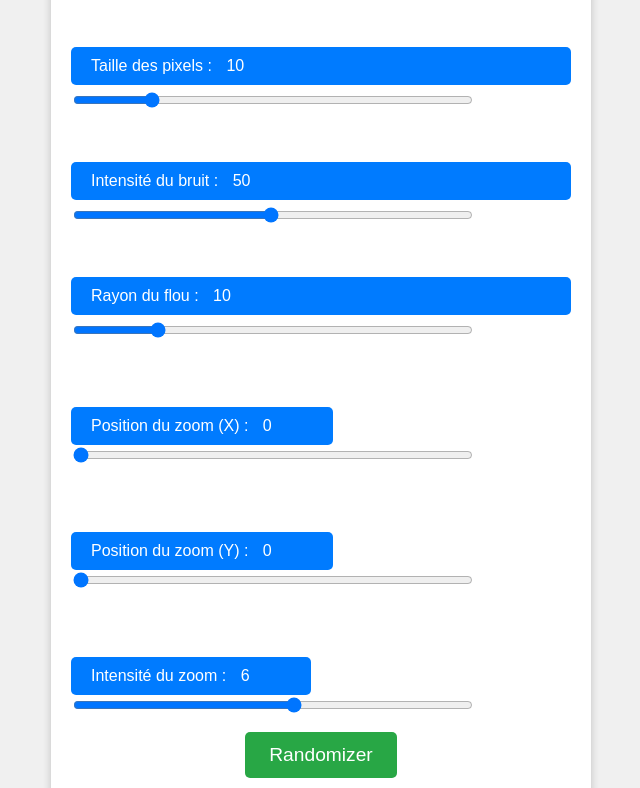
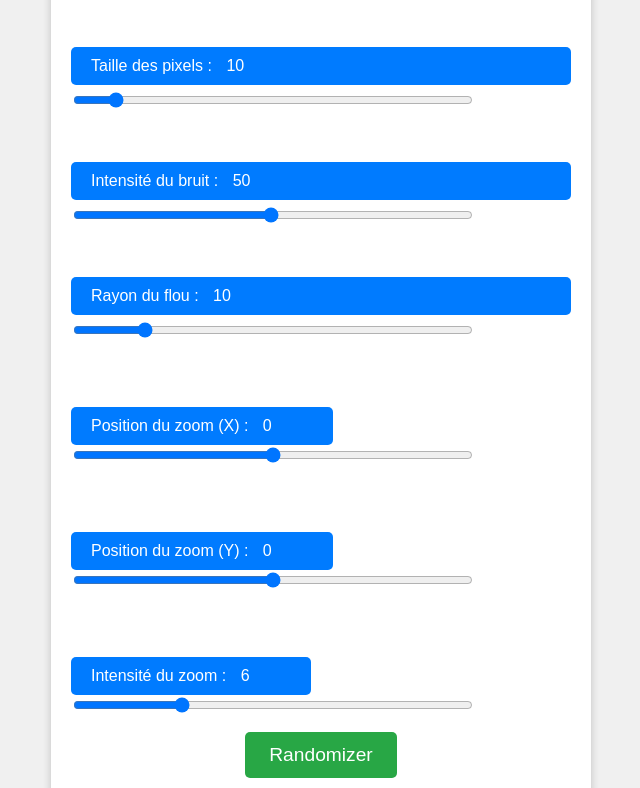
Before and after one commit to forEachLoopz/SinoiseGen, a plain HTML site: page index.html in a window 1280 px wide. Shown: the part 447-1235 px from the top of the page, without its empty margins (319-959 px from the left). Drawn offline with Linux system fonts and the light colour scheme.

Commit message:
increased max values

```diff
--- a/index.html
+++ b/index.html
@@ -18,7 +18,7 @@
         <div class="controls">
             <div class="control-group">
                 <label for="pixelSize">Taille des pixels : <span id="pixelSizeValue">10</span></label>
-                <input type="range" id="pixelSize" min="1" max="50" value="10">
+                <input type="range" id="pixelSize" min="1" max="100" value="10">
             </div>
             <div class="control-group">
                 <label for="noiseIntensity">Intensité du bruit : <span id="noiseIntensityValue">50</span></label>
@@ -26,19 +26,19 @@
             </div>
             <div class="control-group">
                 <label for="blurRadius">Rayon du flou : <span id="blurRadiusValue">10</span></label>
-                <input type="range" id="blurRadius" min="0" max="50" value="10">
+                <input type="range" id="blurRadius" min="0" max="60" value="10">
             </div>
             <div class="control-group">
                 <label for="zoomX">Position du zoom (X) : <span id="zoomXValue">0</span></label>
-                <input type="range" id="zoomX" min="0" max="100" value="0">
+                <input type="range" id="zoomX" min="0" max="800" value="400">
             </div>
             <div class="control-group">
                 <label for="zoomY">Position du zoom (Y) : <span id="zoomYValue">0</span></label>
-                <input type="range" id="zoomY" min="0" max="100" value="0">
+                <input type="range" id="zoomY" min="0" max="800" value="400">
             </div>
             <div class="control-group">
                 <label for="zoomIntensity">Intensité du zoom : <span id="zoomIntensityValue">6</span></label>
-                <input type="range" id="zoomIntensity" min="1" max="10" value="6">
+                <input type="range" id="zoomIntensity" min="1" max="20" value="6">
             </div>
             <div class="randomize">
                 <button id="randomize">Randomizer</button>
```
